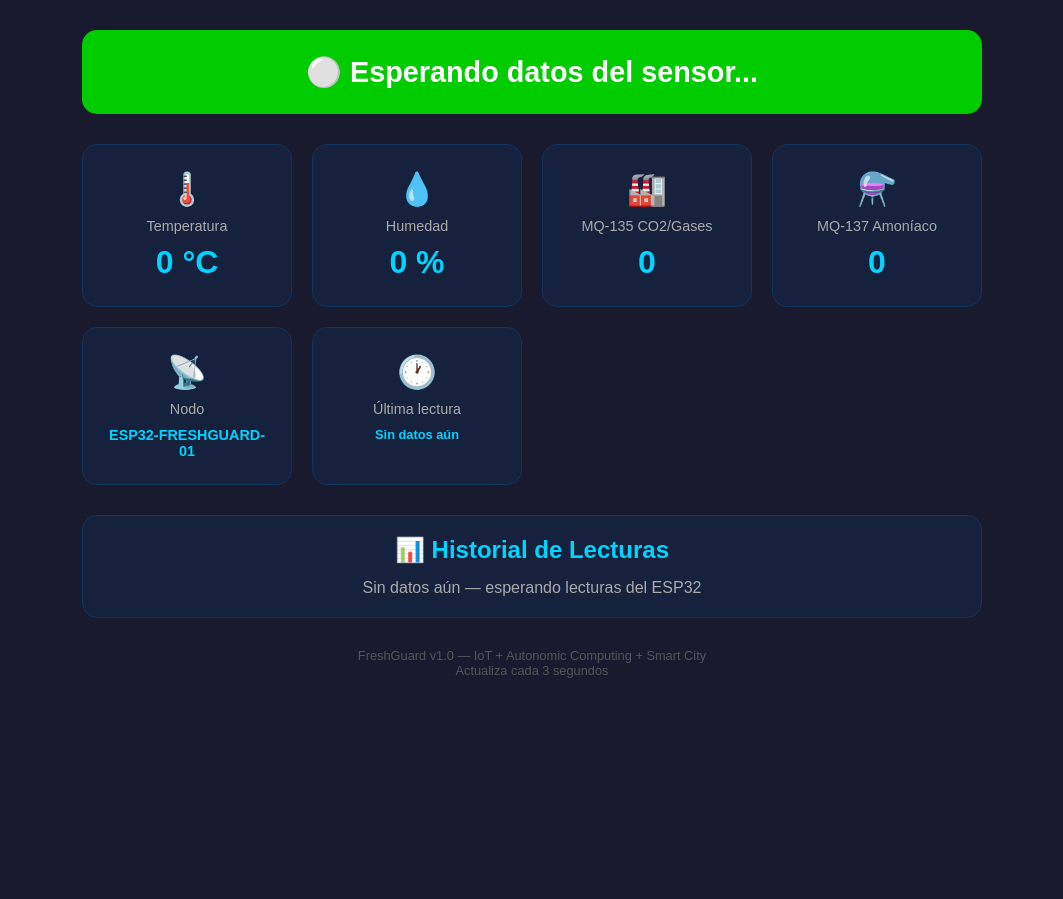
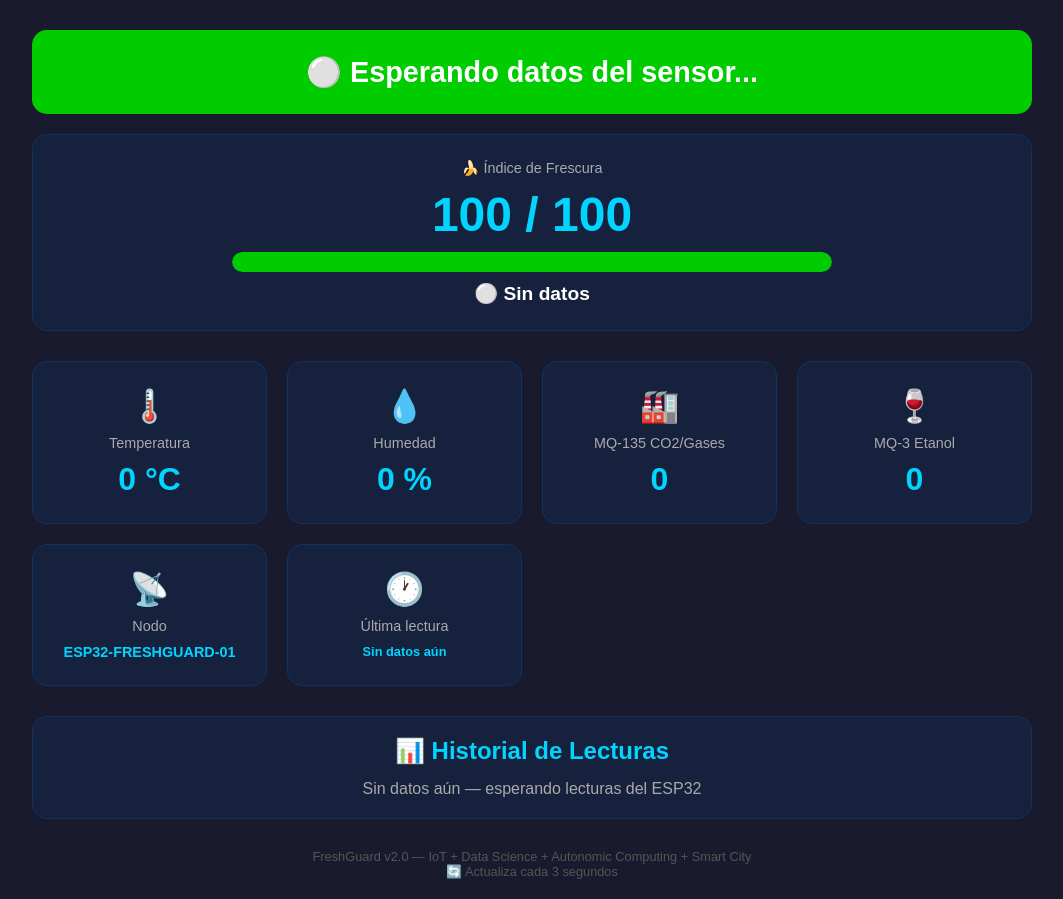
Before and after one commit to SebastianAyala201/freshguard, a Flask app: page / in a window 1280 px wide. Shown: the part 155-1054 px from the top of the page, without its empty margins (108-1171 px from the left). Before the commit the page ends 833 px from the top, so only its background shows below. Run offline with Flask 3, Linux system fonts and the light colour scheme.

Commit message:
Semana 12 - MQ-3 + Indice Frescura + Dashboard actualizado

```diff
--- a/backend/app.py
+++ b/backend/app.py
@@ -11,22 +11,42 @@ datos_actuales = {
     "temperatura": 0,
     "humedad": 0,
     "mq135": 0,
-    "mq137": 0,
+    "mq3": 0,
+    "indice_frescura": 100,
     "alerta": "SIN DATOS",
     "timestamp": "Sin datos aún",
     "nodo": NODO_ID,
     "lugar": NODO_LUGAR
 }
 
-def calcular_alerta(mq135, mq137):
-    if mq135 > UMBRAL_CRITICO or mq137 > UMBRAL_CRITICO:
+def calcular_alerta(mq135, mq3):
+    if mq135 > UMBRAL_CRITICO or mq3 > UMBRAL_CRITICO:
         return "CRITICO"
-    if mq135 > UMBRAL_ADVERTENCIA or mq137 > UMBRAL_ADVERTENCIA:
+    if mq135 > UMBRAL_ADVERTENCIA or mq3 > UMBRAL_ADVERTENCIA:
         return "ADVERTENCIA"
     return "NORMAL"
 
-# ─── CAPA DE RED ───────────────────────────────
-# Endpoint que recibe datos del ESP32 via HTTP POST
+def calcular_indice(temperatura, humedad, mq135, mq3):
+    co2_norm    = min((mq135 / 4095) * 100, 100)
+    etanol_norm = min((mq3   / 4095) * 100, 100)
+    temp_pen    = max((temperatura - 25) * 5, 0)
+    hum_pen     = max((humedad - 70) * 3, 0)
+
+    indice = 100 - (
+        co2_norm    * 0.35 +
+        etanol_norm * 0.35 +
+        temp_pen    * 0.15 +
+        hum_pen     * 0.15
+    )
+    return round(max(min(indice, 100), 0), 1)
+
+def etapa_madurez(indice):
+    if indice >= 75: return "🟢 Verde / Fresco"
+    if indice >= 50: return "🟡 Maduro"
+    if indice >= 25: return "🟠 Sobremaduro"
+    return "🔴 Podrido"
+
+# ─── MIDDLEWARE / CAPA DE RED ──────────────────
 @app.route('/api/datos', methods=['POST'])
 def recibir_datos():
     global datos_actuales
@@ -41,40 +61,41 @@ def recibir_datos():
     if not body:
         return jsonify({"error": "Datos inválidos"}), 400
 
-    mq135 = body.get("mq135", 0)
-    mq137 = body.get("mq137", 0)
-    alerta = calcular_alerta(mq135, mq137)
+    mq135       = body.get("mq135", 0)
+    mq3         = body.get("mq3", 0)
+    temperatura = body.get("temperatura", 0)
+    humedad     = body.get("humedad", 0)
+    indice      = body.get("indice_frescura") or calcular_indice(temperatura, humedad, mq135, mq3)
+    alerta      = calcular_alerta(mq135, mq3)
+    etapa       = etapa_madurez(indice)
 
     datos_actuales = {
-        "temperatura": body.get("temperatura", 0),
-        "humedad":     body.get("humedad", 0),
-        "mq135":       mq135,
-        "mq137":       mq137,
-        "alerta":      alerta,
-        "timestamp": datetime.now(
-                        ZoneInfo("America/Lima")
-                    ).strftime("%Y-%m-%d %H:%M:%S"),
-        "nodo":        NODO_ID,
-        "lugar":       NODO_LUGAR
+        "temperatura":     temperatura,
+        "humedad":         humedad,
+        "mq135":           mq135,
+        "mq3":             mq3,
+        "indice_frescura": indice,
+        "etapa":           etapa,
+        "alerta":          alerta,
+        "timestamp":       datetime.now(ZoneInfo("America/Lima")).strftime("%Y-%m-%d %H:%M:%S"),
+        "nodo":            NODO_ID,
+        "lugar":           NODO_LUGAR
     }
 
-    # Guardar en historial (máximo 50 lecturas)
     historial.append(datos_actuales.copy())
     if len(historial) > 50:
         historial.pop(0)
 
-    print(f"[{datos_actuales['timestamp']}] {alerta} - T:{datos_actuales['temperatura']}°C H:{datos_actuales['humedad']}% MQ135:{mq135} MQ137:{mq137}")
-    return jsonify({"status": "ok", "alerta": alerta}), 200
+    print(f"[{datos_actuales['timestamp']}] {alerta} | IF:{indice} | {etapa} | T:{temperatura}°C H:{humedad}% MQ135:{mq135} MQ3:{mq3}")
+    return jsonify({"status": "ok", "alerta": alerta, "indice_frescura": indice}), 200
 
 # ─── CAPA DE APLICACIÓN ────────────────────────
-# Dashboard web
 @app.route('/')
 def dashboard():
     return render_template('dashboard.html',
                          datos=datos_actuales,
                          historial=historial[-10:])
 
-# API para obtener datos en JSON
 @app.route('/api/estado', methods=['GET'])
 def obtener_estado():
     return jsonify(datos_actuales), 200
--- a/backend/templates/dashboard.html
+++ b/backend/templates/dashboard.html
@@ -30,7 +30,7 @@
             display: grid;
             grid-template-columns: repeat(auto-fit, minmax(200px, 1fr));
             gap: 20px;
-            max-width: 900px;
+            max-width: 1000px;
             margin: 0 auto 30px auto;
         }
 
@@ -47,8 +47,8 @@
         .card .valor { font-size: 2em; font-weight: bold; color: #00d4ff; }
 
         .alerta-box {
-            max-width: 900px;
-            margin: 0 auto 30px auto;
+            max-width: 1000px;
+            margin: 0 auto 20px auto;
             padding: 25px;
             border-radius: 15px;
             text-align: center;
@@ -63,8 +63,65 @@
             {% endif %}
         }
 
+        .indice-box {
+            max-width: 1000px;
+            margin: 0 auto 30px auto;
+            background: #16213e;
+            border-radius: 15px;
+            padding: 25px;
+            text-align: center;
+            border: 1px solid #0f3460;
+        }
+
+        .indice-titulo {
+            color: #aaa;
+            font-size: 0.9em;
+            margin-bottom: 10px;
+        }
+
+        .indice-valor {
+            font-size: 3em;
+            font-weight: bold;
+            color: #00d4ff;
+            margin-bottom: 10px;
+        }
+
+        .indice-barra-bg {
+            background: #0f3460;
+            border-radius: 10px;
+            height: 20px;
+            max-width: 600px;
+            margin: 0 auto 10px auto;
+            overflow: hidden;
+        }
+
+        .indice-barra {
+            height: 100%;
+            border-radius: 10px;
+            transition: width 0.5s;
+            {% if datos.indice_frescura >= 75 %}
+                background: #00CC00;
+                width: {{ datos.indice_frescura }}%;
+            {% elif datos.indice_frescura >= 50 %}
+                background: #FFA500;
+                width: {{ datos.indice_frescura }}%;
+            {% elif datos.indice_frescura >= 25 %}
+                background: #FF6600;
+                width: {{ datos.indice_frescura }}%;
+            {% else %}
+                background: #FF0000;
+                width: {{ datos.indice_frescura }}%;
+            {% endif %}
+        }
+
+        .etapa {
+            font-size: 1.2em;
+            font-weight: bold;
+            margin-top: 5px;
+        }
+
         .historial {
-            max-width: 900px;
+            max-width: 1000px;
             margin: 0 auto;
             background: #16213e;
             border-radius: 15px;
@@ -81,7 +138,7 @@
         table {
             width: 100%;
             border-collapse: collapse;
-            font-size: 0.9em;
+            font-size: 0.85em;
         }
 
         th {
@@ -116,7 +173,7 @@
     <p>Universidad Nacional Mayor de San Marcos — 2026</p>
 </header>
 
-<!-- ESTADO ACTUAL -->
+<!-- ESTADO MAPE-K -->
 <div class="alerta-box">
     {% if datos.alerta == 'CRITICO' %}
         🔴 CRÍTICO — Deterioro avanzado detectado
@@ -127,6 +184,16 @@
     {% else %}
         ⚪ Esperando datos del sensor...
     {% endif %}
+</div>
+
+<!-- ÍNDICE DE FRESCURA -->
+<div class="indice-box">
+    <div class="indice-titulo">🍌 Índice de Frescura</div>
+    <div class="indice-valor">{{ datos.indice_frescura }} / 100</div>
+    <div class="indice-barra-bg">
+        <div class="indice-barra"></div>
+    </div>
+    <div class="etapa">{{ datos.etapa if datos.etapa else '⚪ Sin datos' }}</div>
 </div>
 
 <!-- TARJETAS DE SENSORES -->
@@ -150,9 +217,9 @@
     </div>
 
     <div class="card">
-        <div class="icono">⚗️</div>
-        <div class="label">MQ-137 Amoníaco</div>
-        <div class="valor">{{ datos.mq137 }}</div>
+        <div class="icono">🍷</div>
+        <div class="label">MQ-3 Etanol</div>
+        <div class="valor">{{ datos.mq3 }}</div>
     </div>
 
     <div class="card">
@@ -178,7 +245,9 @@
             <th>Temp °C</th>
             <th>Humedad %</th>
             <th>MQ-135</th>
-            <th>MQ-137</th>
+            <th>MQ-3</th>
+            <th>Índice</th>
+            <th>Etapa</th>
             <th>Estado</th>
         </tr>
         {% for lectura in historial|reverse %}
@@ -187,7 +256,9 @@
             <td>{{ lectura.temperatura }}</td>
             <td>{{ lectura.humedad }}</td>
             <td>{{ lectura.mq135 }}</td>
-            <td>{{ lectura.mq137 }}</td>
+            <td>{{ lectura.mq3 }}</td>
+            <td>{{ lectura.indice_frescura }}</td>
+            <td>{{ lectura.etapa }}</td>
             <td class="{{ lectura.alerta }}">{{ lectura.alerta }}</td>
         </tr>
         {% endfor %}
@@ -198,8 +269,8 @@
 </div>
 
 <footer>
-    <p>FreshGuard v1.0 — IoT + Autonomic Computing + Smart City</p>
-    <p>Actualiza cada 3 segundos</p>
+    <p>FreshGuard v2.0 — IoT + Data Science + Autonomic Computing + Smart City</p>
+    <p>🔄 Actualiza cada 3 segundos</p>
 </footer>
 
 </body>
```
Also changed, not shown: 1 other file.
